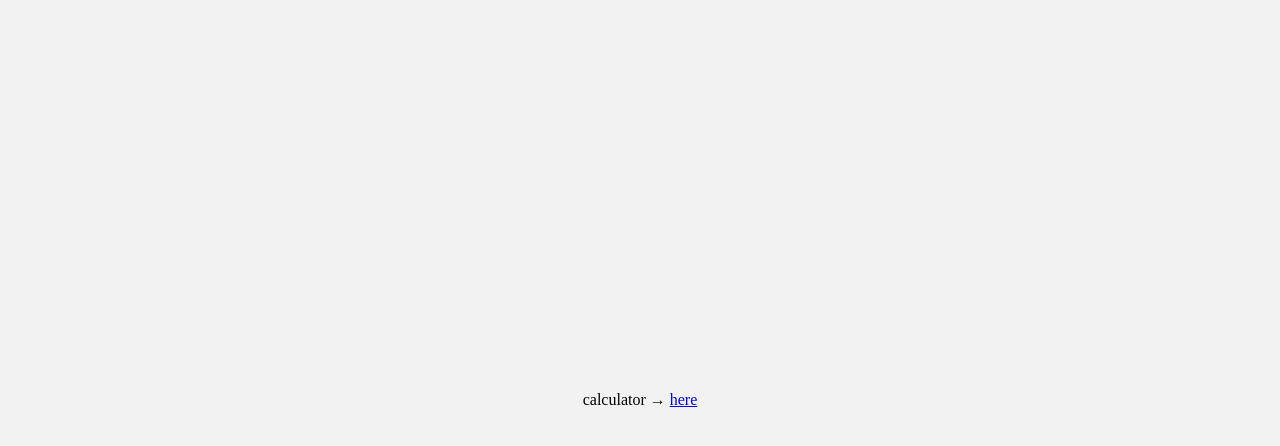
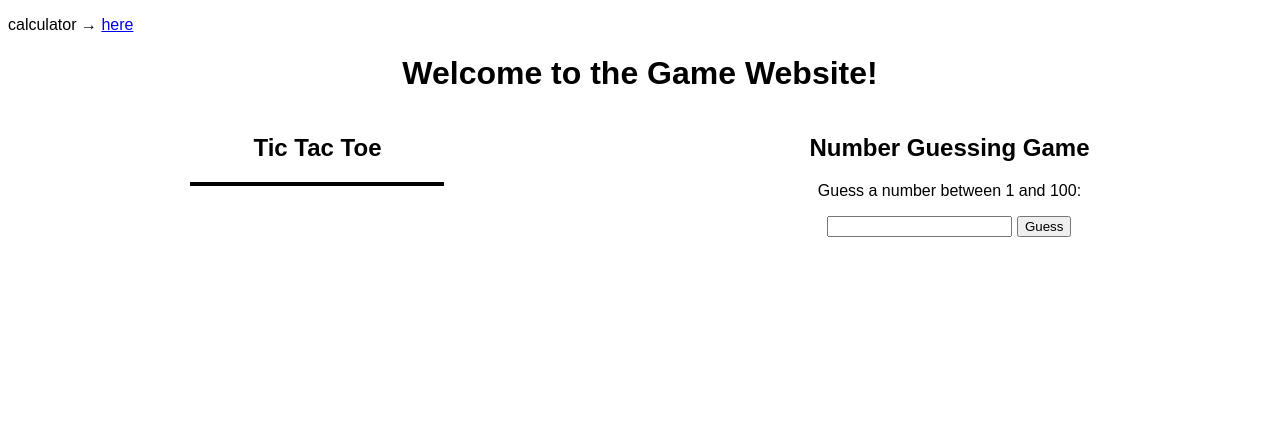
Before and after one commit to SakurakoMitsui/Javascript_website, a plain HTML site: page index.html in a window 1280 px wide. Drawn offline with Linux system fonts and the light colour scheme.

Commit message:
Add files via upload

```diff
--- a/index.html
+++ b/index.html
@@ -3,12 +3,45 @@
 <head>
     <meta charset="UTF-8">
     <meta name="viewport" content="width=device-width, initial-scale=1.0">
-    <title>calculator</title>
-    <link rel="stylesheet" href="stylecalc.css">
+    <title>games</title>
+    <link rel="stylesheet" href="style.css">
 </head>
 <body>
     <p>
         calculator → <a href="calc.html">here</a>
+
     </p>
 </body>
 </html>
+
+
+<!DOCTYPE html>
+<html lang="en">
+<head>
+  <meta charset="UTF-8">
+  <meta name="viewport" content="width=device-width, initial-scale=1.0">
+  <title>Game Website</title>
+  <link rel="stylesheet" href="styles.css">
+</head>
+<body>
+  <h1>Welcome to the Game Website!</h1>
+  <div id="games">
+    <div id="tic-tac-toe">
+      <h2>Tic Tac Toe</h2>
+      <div class="game-container">
+        <div class="board"></div>
+        <div class="status"></div>
+      </div>
+    </div>
+    <div id="guessing-game">
+      <h2>Number Guessing Game</h2>
+      <p>Guess a number between 1 and 100:</p>
+      <input type="number" id="guessInput">
+      <button id="guessButton">Guess</button>
+      <p class="message"></p>
+    </div>
+  </div>
+
+  <script src="games.js"></script>
+</body>
+</html>
--- /dev/null
+++ b/style.css
@@ -0,0 +1,48 @@
+body {
+    font-family: Arial, sans-serif;
+  }
+
+  h1, h2 {
+    text-align: center;
+  }
+
+  #games {
+    display: flex;
+    justify-content: space-around;
+  }
+
+  .game-container {
+    display: flex;
+    flex-direction: column;
+    align-items: center;
+  }
+
+  .board {
+    display: grid;
+    grid-template-columns: repeat(3, 80px);
+    gap: 5px;
+    border: 2px solid black;
+  }
+
+  .board div {
+    width: 80px;
+    height: 80px;
+    border: 1px solid black;
+    display: flex;
+    justify-content: center;
+    align-items: center;
+    font-size: 24px;
+  }
+
+  .status {
+    margin-top: 10px;
+    font-weight: bold;
+  }
+
+  #guessing-game {
+    text-align: center;
+  }
+
+  .message {
+    font-weight: bold;
+  }
```
